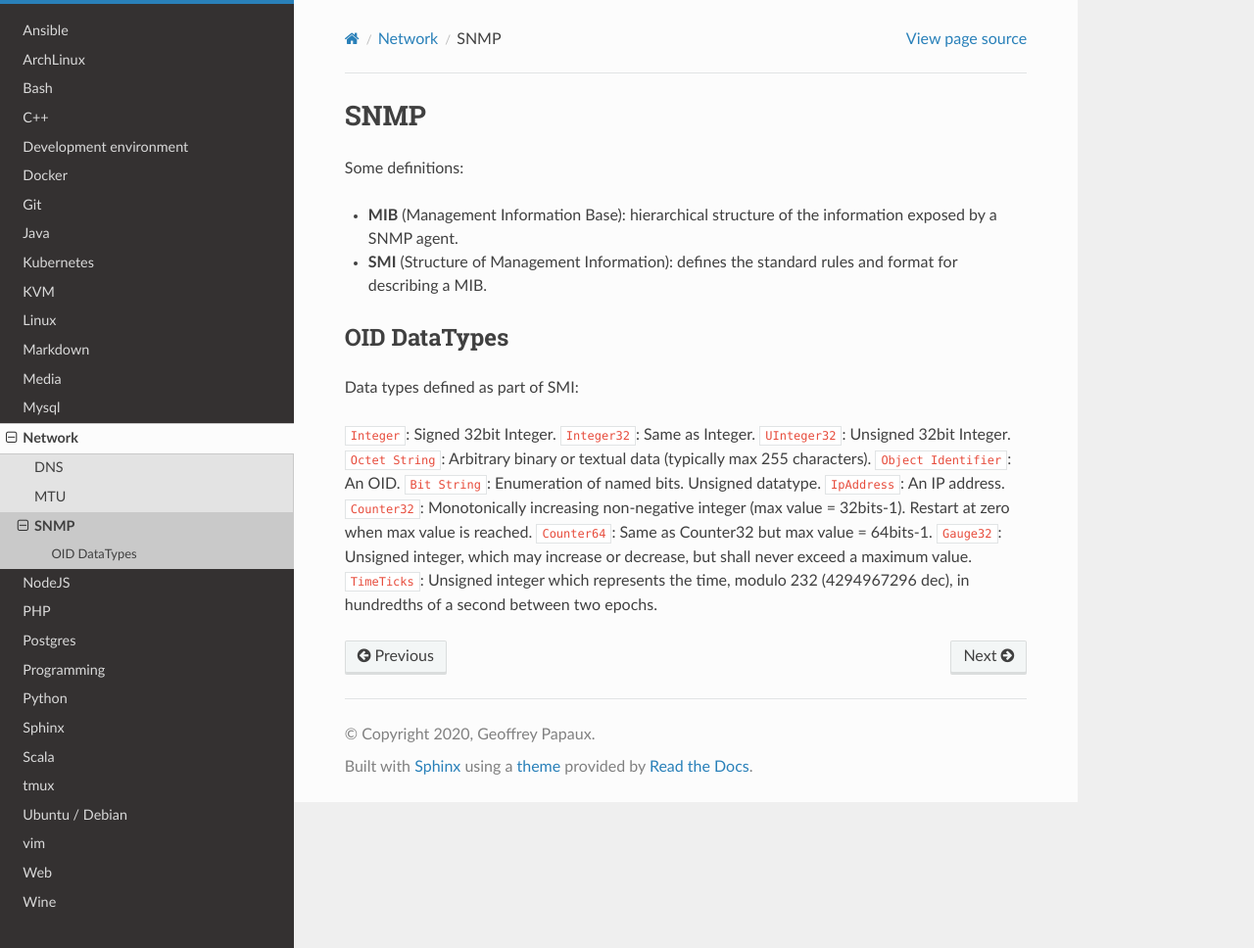
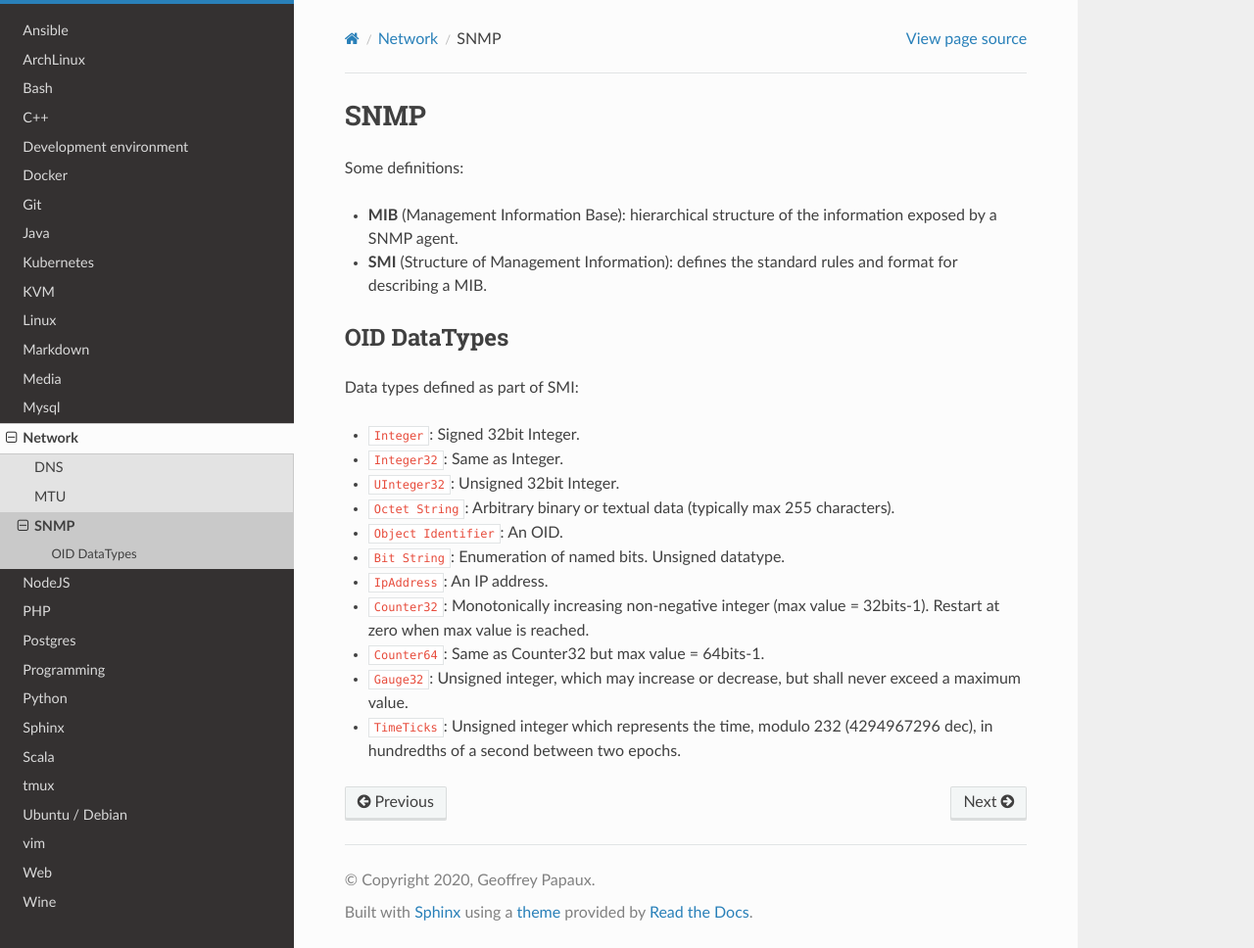
Before and after one commit to papaux/til, a Sphinx documentation site: the page built from source/network/snmp.rst, in a window 1280 px wide and 968 px high. Shown: the whole window at 98% size. Built offline with Sphinx 7.4.7 and the Read the Docs theme 2.0.0, drawn with Linux system fonts in a browser that asks for light colours; pages that are not in the unit, such as notebooks, are missing from menus.

```diff
--- a/source/network/snmp.rst
+++ b/source/network/snmp.rst
@@ -12,14 +12,14 @@ OID DataTypes
 
 Data types defined as part of SMI:
 
-``Integer``: Signed 32bit Integer.
-``Integer32``: Same as Integer.
-``UInteger32``: Unsigned 32bit Integer.
-``Octet String``: Arbitrary binary or textual data (typically max 255 characters).
-``Object Identifier``: An OID.
-``Bit String``: Enumeration of named bits. Unsigned datatype.
-``IpAddress``: An IP address.
-``Counter32``: Monotonically increasing non-negative integer (max value = 32bits-1). Restart at zero when max value is reached.
-``Counter64``: Same as Counter32 but max value = 64bits-1.
-``Gauge32``: Unsigned integer, which may increase or decrease, but shall never exceed a maximum value.
-``TimeTicks``: Unsigned integer which represents the time, modulo 232 (4294967296 dec), in hundredths of a second between two epochs.
+* ``Integer``: Signed 32bit Integer.
+* ``Integer32``: Same as Integer.
+* ``UInteger32``: Unsigned 32bit Integer.
+* ``Octet String``: Arbitrary binary or textual data (typically max 255 characters).
+* ``Object Identifier``: An OID.
+* ``Bit String``: Enumeration of named bits. Unsigned datatype.
+* ``IpAddress``: An IP address.
+* ``Counter32``: Monotonically increasing non-negative integer (max value = 32bits-1). Restart at zero when max value is reached.
+* ``Counter64``: Same as Counter32 but max value = 64bits-1.
+* ``Gauge32``: Unsigned integer, which may increase or decrease, but shall never exceed a maximum value.
+* ``TimeTicks``: Unsigned integer which represents the time, modulo 232 (4294967296 dec), in hundredths of a second between two epochs.
```
